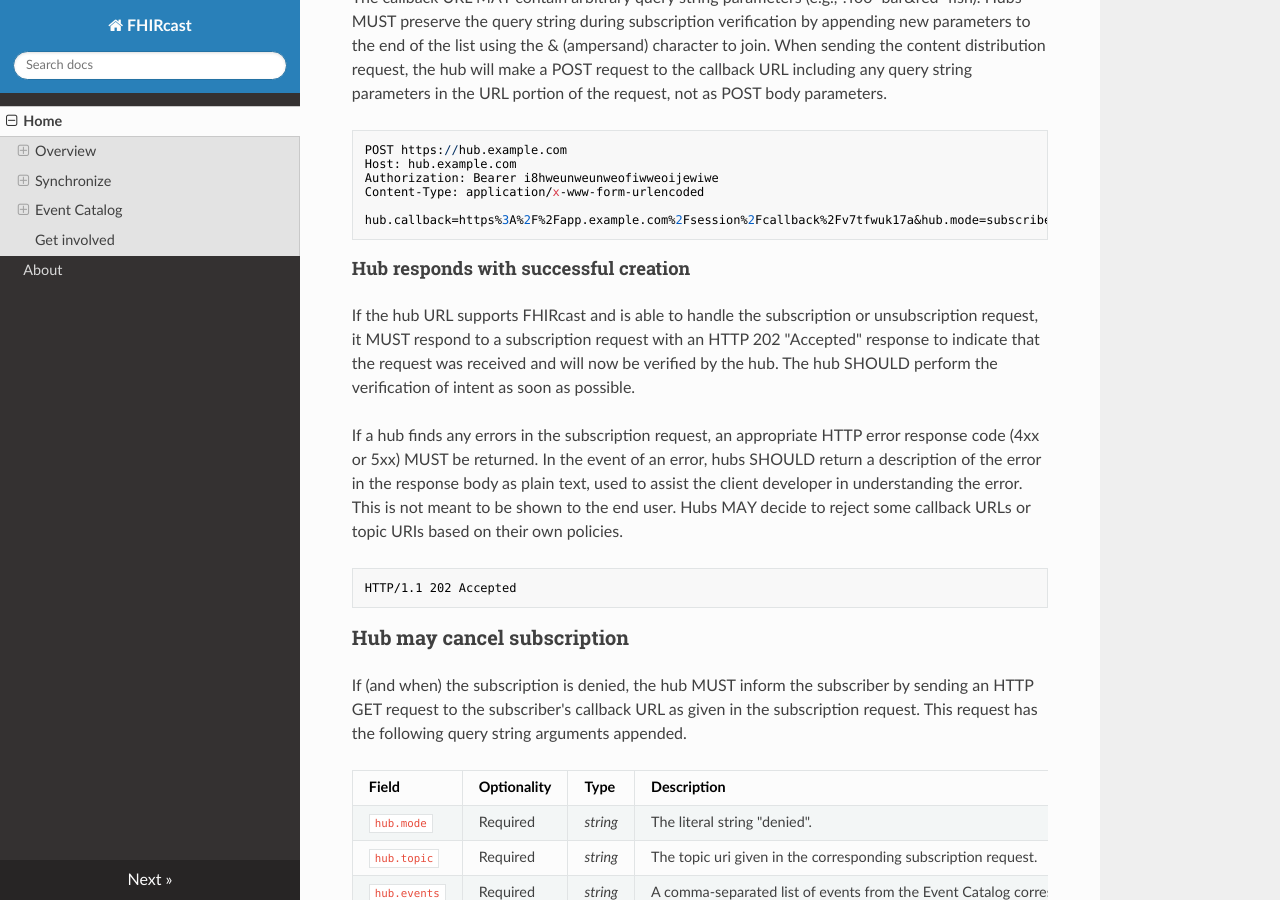
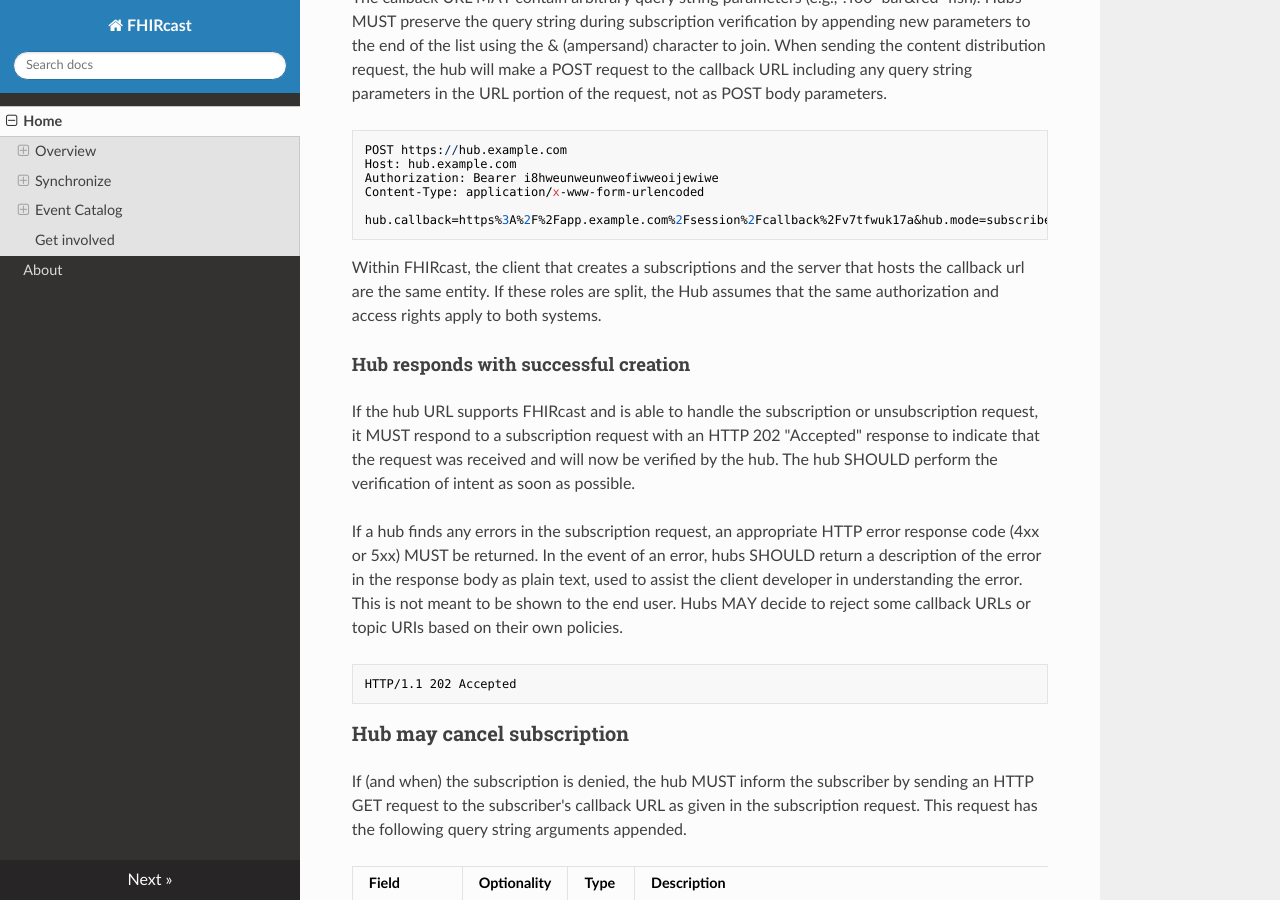
Before and after one commit to HL7/fhircast-docs, an MkDocs documentation site: the page built from docs/index.md, in a window 1280 px wide and 900 px high, scrolled down 2005 px. Built offline with MkDocs 1.6.1, drawn with Linux system fonts in a browser that asks for light colours; nearby versions of some CDN libraries; old or Windows-style settings are respelled for this version of MkDocs.

Commit message:
subscriber and callback are the same
Address, at least in part, iss#27

````diff
--- a/docs/index.md
+++ b/docs/index.md
@@ -57,6 +57,8 @@ Content-Type: application/x-www-form-urlencoded
 
 hub.callback=https%3A%2F%2Fapp.example.com%2Fsession%2Fcallback%2Fv7tfwuk17a&hub.mode=subscribe&hub.topic=https%3A%2F%2Fhub.example.com%2F7jaa86kgdudewiaq0wtu&hub.secret=shhh-this-is-a-secret&hub.events=patient-open-chart,patient-close-chart
 ```
+
+Within FHIRcast, the client that creates a subscriptions and the server that hosts the callback url are the same entity. If these roles are split, the Hub assumes that the same authorization and access rights apply to both systems.
 
 #### Hub responds with successful creation
 If the hub URL supports FHIRcast and is able to handle the subscription or unsubscription request, it MUST respond to a subscription request with an HTTP 202 "Accepted" response to indicate that the request was received and will now be verified by the hub. The hub SHOULD perform the verification of intent as soon as possible.
````
